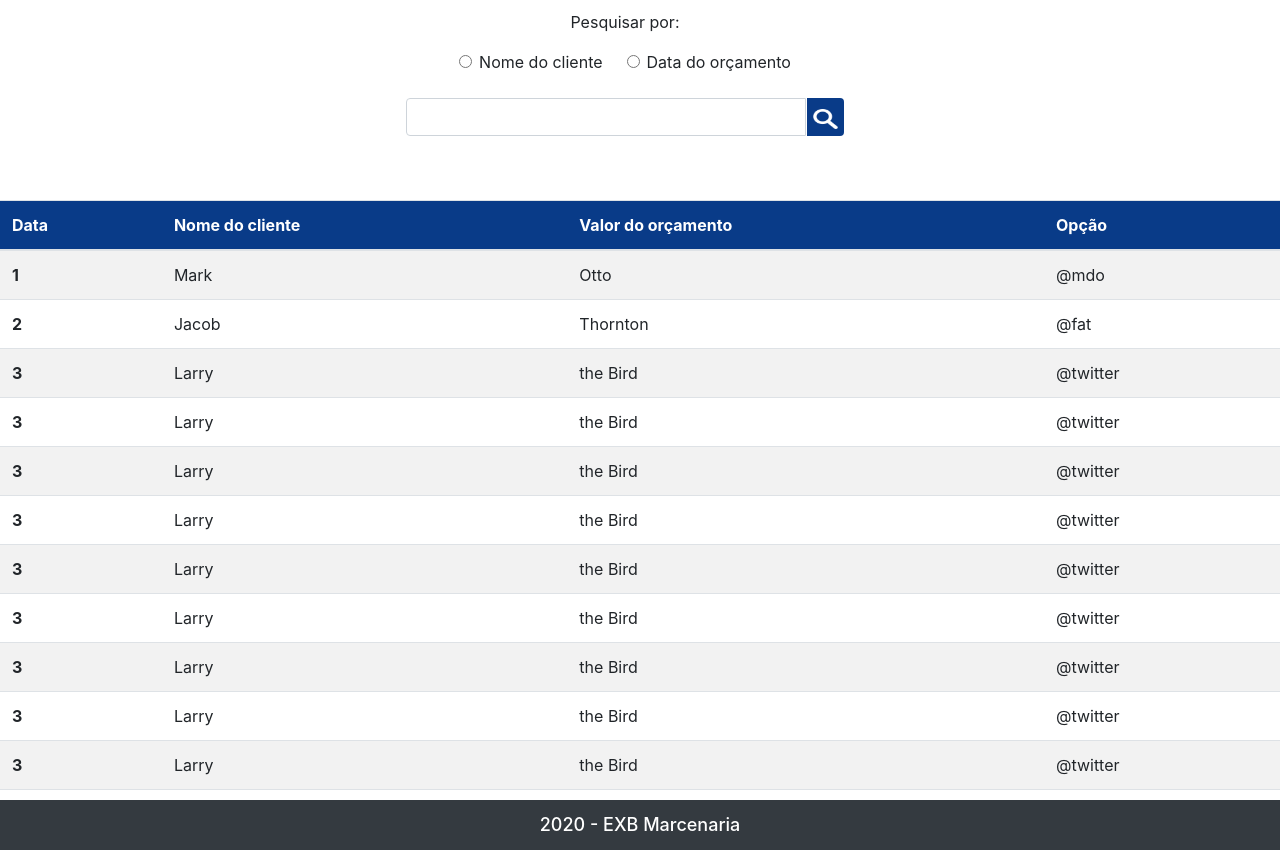
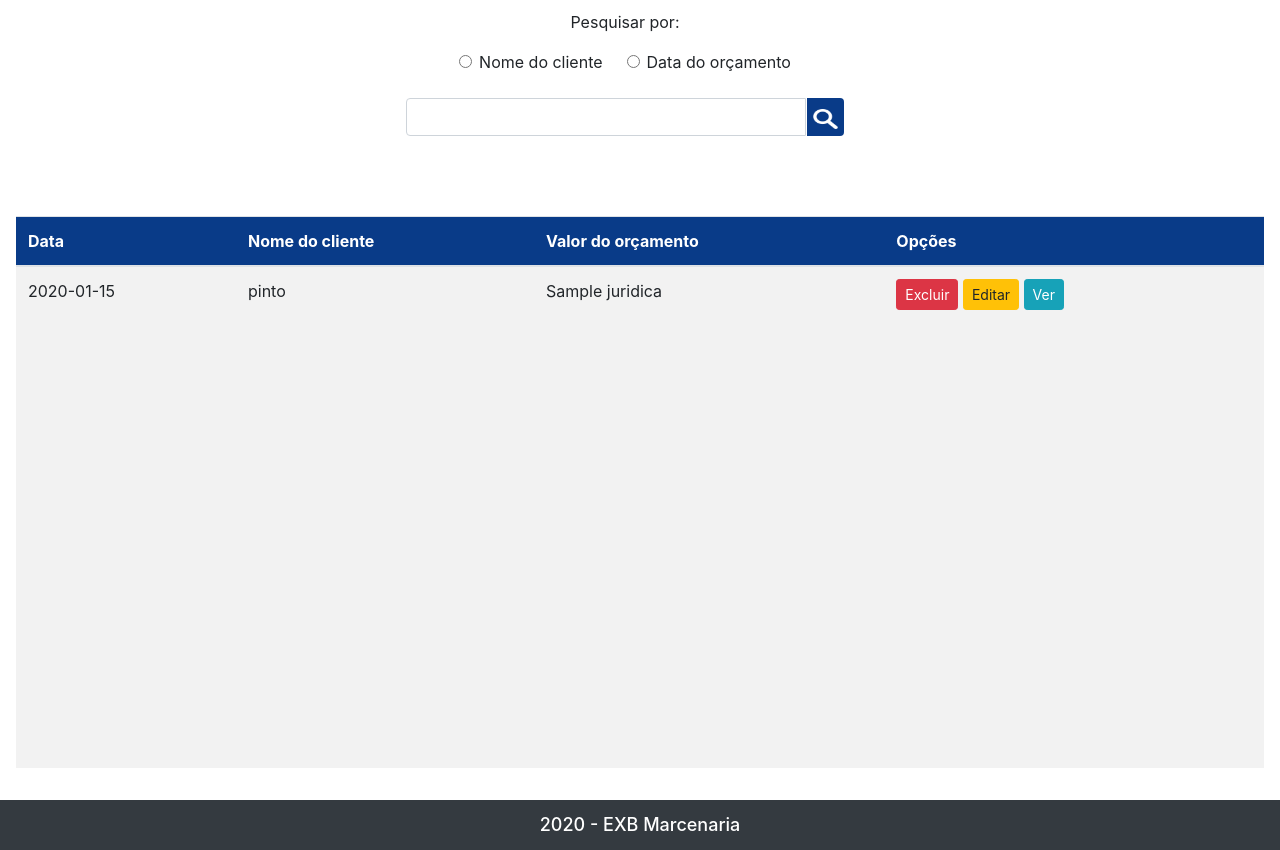
Before and after one commit to Ingridprog/Projeto-Marcenaria, a PHP site: page /views/pages/lista.php in a window 1280 px wide. Shown: the part 192-1042 px from the top of the page. Run offline with PHP 8.4, Linux system fonts and the light colour scheme; tables that the repository leaves empty hold one stand-in row (values such as "Sample post").

Commit message:
listando orçamentos e precisa arrumar o cadastro

```diff
--- a/DAO/OrcamentoDao.php
+++ b/DAO/OrcamentoDao.php
@@ -1,48 +1,68 @@
 <?php
 
-require_once('../interfaces/DaoMysql.php');
-require_once('../models/Orcamento.php');
+// require_once('../interfaces/DaoMysql.php');
+require_once('../../models/Orcamento.php');
 
-class OrcamentoDao implements DaoMysql
+class OrcamentoDao /*implements DaoMysql*/
 {
      private $pdo;
+     private $tipo;
 
-     public function __construct(PDO $pdo, $tipo)
+     public function __construct(PDO $pdo)
      {
           $this->pdo = $pdo;
-          $this->tipo = trim(strtolower($tipo));
+
      }
 
-     public function add($orcamento)
+     public function add($orcamento, $tipo)
      {
-          // if($this->tipo==1){
-               $pf= $this->pdo->query("SELECT id FROM tbl_pessoa_fisica ORDER BY id DESC LIMIT 1");
-               $sql = $this->pdo->prepare("INSERT INTO tbl_orcamento (id_pessoa_fisica) VALUES (15)");
-          // }elseif($this->tipo==2){
-          //      $sql = $this->pdo->prepare("INSERT INTO tbl_orcamento
-          //           (hora, data, observacoes, descricao_item, quantidade, preco, valor_material,
-          //           valor_servico, valor_desconto, valor_total, cnpj, data_entrega, situacao,
-          //           id_pessoa_juridica)
-          //           VALUES (:hora, :data, :observacoes, :descricao_item, :quantidade, :preco, :valor_material,
-          //           :valor_servico, :valor_desconto, :valor_total, :cnpj, :data_entrega, 15,
-          //           :id_cliente");
-          // }
+          $this->tipo = trim(strtolower($tipo));
 
-          print_r($pf->fetch(PDO::FETCH_ASSOC));
-          $id = $pf->fetch(PDO::FETCH_ASSOC);
+          $lastInsertId = $this->pdo->lastInsertId();
 
-          // $sql->bindValue(":hora", $orcamento->getHora());
-          // $sql->bindValue(":data", $orcamento->getData());
-          // $sql->bindValue(":observacoes", $orcamento->getObservacoes());
-          // $sql->bindValue(":descricao_item", $orcamento->getDescricaoItem());
-          // $sql->bindValue(":quantidade", $orcamento->getQuantidade());
-          // $sql->bindValue(":preco", $orcamento->getPreco());
-          // $sql->bindValue(":valor_desconto", $orcamento->getValorDesconto());
-          // $sql->bindValue(":valor_total", $orcamento->getValorTotal());
-          // $sql->bindValue(":cnpj", $orcamento->getCnpj());
-          // $sql->bindValue(":data_entrega", $orcamento->getDataEntrega());
-          // $sql->bindValue(":id_pf", $id['id']);
+          if($this->tipo==1){
+               // refatorar
+               $id = $this->pdo->query("SELECT id_pessoa_fisica FROM tbl_endereco WHERE id=$lastInsertId");
+               $dados = $id->fetch(PDO::FETCH_ASSOC);
+               $idCliente = $dados['id_pessoa_fisica'];
+
+               $sql = $this->pdo->prepare("INSERT INTO tbl_orcamento
+                    (hora, data, observacoes, descricao_item, quantidade, preco,
+                    valor_desconto, valor_total, cnpj, data_entrega, situacao,
+                    id_pessoa_fisica)
+                    VALUES (:hora, :data, :observacoes, :descricao_item, :quantidade, :preco,
+                    :valor_desconto, :valor_total, :cnpj, :data_entrega, 15,
+                    :id_cliente)");
+
+          }elseif($this->tipo==2){
+               // refatorar - ridiculo
+               $id = $this->pdo->query("SELECT id_pessoa_juridica FROM tbl_endereco WHERE id=$lastInsertId");
+               $dados = $id->fetch(PDO::FETCH_ASSOC);
+               $idCliente = $dados['id_pessoa_juridica'];
+
+               $sql = $this->pdo->prepare("INSERT INTO tbl_orcamento
+                    (hora, data, observacoes, descricao_item, quantidade, preco,
+                    valor_desconto, valor_total, cnpj, data_entrega, situacao,
+                    id_pessoa_juridica)
+                    VALUES (:hora, :data, :observacoes, :descricao_item, :quantidade, :preco,
+                    :valor_desconto, :valor_total, :cnpj, :data_entrega, 15,
+                    :id_cliente)");
+          }
+
+          $sql->bindValue(":hora", $orcamento->getHora());
+          $sql->bindValue(":data", $orcamento->getData());
+          $sql->bindValue(":observacoes", $orcamento->getObservacoes());
+          $sql->bindValue(":descricao_item", $orcamento->getDescricaoItem());
+          $sql->bindValue(":quantidade", $orcamento->getQuantidade());
+          $sql->bindValue(":preco", $orcamento->getPreco());
+          $sql->bindValue(":valor_desconto", $orcamento->getValorDesconto());
+          $sql->bindValue(":valor_total", $orcamento->getValorTotal());
+          $sql->bindValue(":cnpj", $orcamento->getCnpj());
+          $sql->bindValue(":data_entrega", $orcamento->getDataEntrega());
+          $sql->bindValue(":id_cliente", $idCliente);
           $sql->execute();
+
+
 
           if($sql->rowCount() > 0){
                $orcamento->setId($this->pdo->lastInsertId());
@@ -70,8 +90,6 @@ class OrcamentoDao implements DaoMysql
                $orcamento->setDescricaoItem($dados['descricao_item']);
                $orcamento->setQuantidade($dados['quantidade']);
                $orcamento->setPreco($dados['preco']);
-               $orcamento->setValorMaterial($dados['valor_material']);
-               $orcamento->setValorServico($dados['valor_servico']);
                $orcamento->setValorDesconto($dados['valor_desconto']);
                $orcamento->setValorTotal($dados['valor_total']);
                $orcamento->setCnpj($dados['cnpj']);
@@ -105,8 +123,6 @@ class OrcamentoDao implements DaoMysql
                     $orcamento->setDescricaoItem($dados['descricao_item']);
                     $orcamento->setQuantidade($dados['quantidade']);
                     $orcamento->setPreco($dados['preco']);
-                    $orcamento->setValorMaterial($dados['valor_material']);
-                    $orcamento->setValorServico($dados['valor_servico']);
                     $orcamento->setValorDesconto($dados['valor_desconto']);
                     $orcamento->setValorTotal($dados['valor_total']);
                     $orcamento->setCnpj($dados['cnpj']);
@@ -119,7 +135,8 @@ class OrcamentoDao implements DaoMysql
                }
 
                return $orcamentos;
-          }
+          }else
+               return false;
      }
 
      public function update($orcamento)
--- a/DAO/PessoaFisicaDao.php
+++ b/DAO/PessoaFisicaDao.php
@@ -1,9 +1,9 @@
 <?php
 
-require_once('../interfaces/DaoMysql.php');
-require_once('../models/PessoaFisica.php');
+require_once('../../interfaces/DaoMysql.php');
+require_once('../../models/PessoaFisica.php');
 
-class PesssoaFisicaDao implements DaoMysql
+class PessoaFisicaDao implements DaoMysql
 {
      private $pdo;
 
--- a/DAO/PessoaJuridicaDao.php
+++ b/DAO/PessoaJuridicaDao.php
@@ -1,9 +1,9 @@
 <?php
 
-require_once('../interfaces/DaoMysql.php');
-require_once('../models/PessoaJuridica.php');
+require_once('../../interfaces/DaoMysql.php');
+require_once('../../models/PessoaJuridica.php');
 
-class PesssoaJuridicaDao implements DaoMysql
+class PessoaJuridicaDao implements DaoMysql
 {
      private $pdo;
 
--- a/DAO/config.php
+++ b/DAO/config.php
@@ -2,7 +2,7 @@
 
 $dbName = "db_exb";
 $host = "localhost";
-$user = "ingridyasmin";
+$user = "root";
 $password = "bcd127";
 
 
--- a/models/PessoaJuridica.php
+++ b/models/PessoaJuridica.php
@@ -3,12 +3,12 @@
 class PessoaJuridica
 {
      private $id;
-     private $razaoSocial = "";
-     private $nomeFantasia = "";
-     private $email = "";
-     private $telefone = "";
-     private $celular = "";
-     private $cnpj = "";
+     private $razaoSocial;
+     private $nomeFantasia;
+     private $email;
+     private $telefone;
+     private $celular;
+     private $cnpj;
 
      public function getId()
      {
--- a/views/pages/lista.php
+++ b/views/pages/lista.php
@@ -1,3 +1,24 @@
+<?php
+require_once('../../DAO/config.php');
+require_once('../../DAO/OrcamentoDao.php');
+require_once('../../DAO/PessoaFisicaDao.php');
+require_once('../../DAO/PessoaJuridicaDao.php');
+
+$orcamentos = array();
+$orcamentoDao = new OrcamentoDao($pdo);
+$data = $orcamentoDao->findAll();
+$orcamentos = $data;
+
+$pessoaFisicaDao = new PessoaFisicaDao($pdo);
+$pessoaJuridicaDao = new PessoaJuridicaDao($pdo);
+
+// $orcamentos = $data ?? [];
+
+// if($data)
+//     $orcamentos = $data;
+
+?>
+
 <!DOCTYPE html>
 <html lang="en">
     <head>
@@ -59,7 +80,7 @@
                 </div>
             </div>
         </div>
-        <div class="row width-100p no-margin big-height overflow-auto">
+        <div class="row width-100p no-margin big-height overflow-auto p-3">
 
                 <table class="table md-table table-striped">
                     <thead class="table-head-bg text-white">
@@ -67,88 +88,34 @@
                             <th scope="col">Data</th>
                             <th scope="col">Nome do cliente</th>
                             <th scope="col">Valor do orçamento</th>
-                            <th scope="col">Opção</th>
+                            <th>Opções</th>
                         </tr>
                     </thead>
                     <tbody>
+
+                    <?php
+                        foreach ($orcamentos as $orcamento):
+                        if($orcamento->getIdPessoaJuridica() != NULL){
+                            $pessoaJuridica = $pessoaJuridicaDao->findById($orcamento->getIdPessoaJuridica());
+                            $cliente = $pessoaJuridica->getNomeFantasia();
+                        }elseif($orcamento->getIdPessoaFisica() != NULL){
+                            $pessoaFisica = $pessoaFisicaDao->findById($orcamento->getIdPessoaFisica());
+                            $cliente = $pessoaFisica->getNome();
+                        }
+
+                    ?>
+
                         <tr>
-                            <th scope="row">1</th>
-                            <td>Mark</td>
-                            <td>Otto</td>
-                            <td>@mdo</td>
+                            <td><?=$orcamento->getData()?></td>
+                            <td><?="pinto"?></td>
+                            <td><?=$cliente?></td>
+                            <td>
+                                <a href="validacoes/delete.php?id=<?=$orcamento->getId()?>" class="btn btn-danger btn-sm">Excluir</a>
+                                <a href="validacoes/edit.php?id=<?=$orcamento->getId()?>&modo=editar" class="btn btn-warning btn-sm">Editar</a>
+                                <button class="btn btn-info btn-sm">Ver</button>
+                            </td>
                         </tr>
-                        <tr>
-                            <th scope="row">2</th>
-                            <td>Jacob</td>
-                            <td>Thornton</td>
-                            <td>@fat</td>
-                        </tr>
-                        <tr>
-                            <th scope="row">3</th>
-                            <td>Larry</td>
-                            <td>the Bird</td>
-                            <td>@twitter</td>
-                        </tr>
-                        <tr>
-                            <th scope="row">3</th>
-                            <td>Larry</td>
-                            <td>the Bird</td>
-                            <td>@twitter</td>
-                        </tr>
-                        <tr>
-                            <th scope="row">3</th>
-                            <td>Larry</td>
-                            <td>the Bird</td>
-                            <td>@twitter</td>
-                        </tr>
-                        <tr>
-                            <th scope="row">3</th>
-                            <td>Larry</td>
-                            <td>the Bird</td>
-                            <td>@twitter</td>
-                        </tr>
-                        <tr>
-                            <th scope="row">3</th>
-                            <td>Larry</td>
-                            <td>the Bird</td>
-                            <td>@twitter</td>
-                        </tr>
-                        <tr>
-                            <th scope="row">3</th>
-                            <td>Larry</td>
-                            <td>the Bird</td>
-                            <td>@twitter</td>
-                        </tr>
-                        <tr>
-                            <th scope="row">3</th>
-                            <td>Larry</td>
-                            <td>the Bird</td>
-                            <td>@twitter</td>
-                        </tr>
-                        <tr>
-                            <th scope="row">3</th>
-                            <td>Larry</td>
-                            <td>the Bird</td>
-                            <td>@twitter</td>
-                        </tr>
-                        <tr>
-                            <th scope="row">3</th>
-                            <td>Larry</td>
-                            <td>the Bird</td>
-                            <td>@twitter</td>
-                        </tr>
-                        <tr>
-                            <th scope="row">3</th>
-                            <td>Larry</td>
-                            <td>the Bird</td>
-                            <td>@twitter</td>
-                        </tr>
-                        <tr>
-                            <th scope="row">3</th>
-                            <td>Larry</td>
-                            <td>the Bird</td>
-                            <td>@twitter</td>
-                        </tr>
+                    <?php endforeach;?>
                     </tbody>
                 </table>
 
```
Also changed, not shown: validacoes/validaForm.php (+4 -4 lines).
